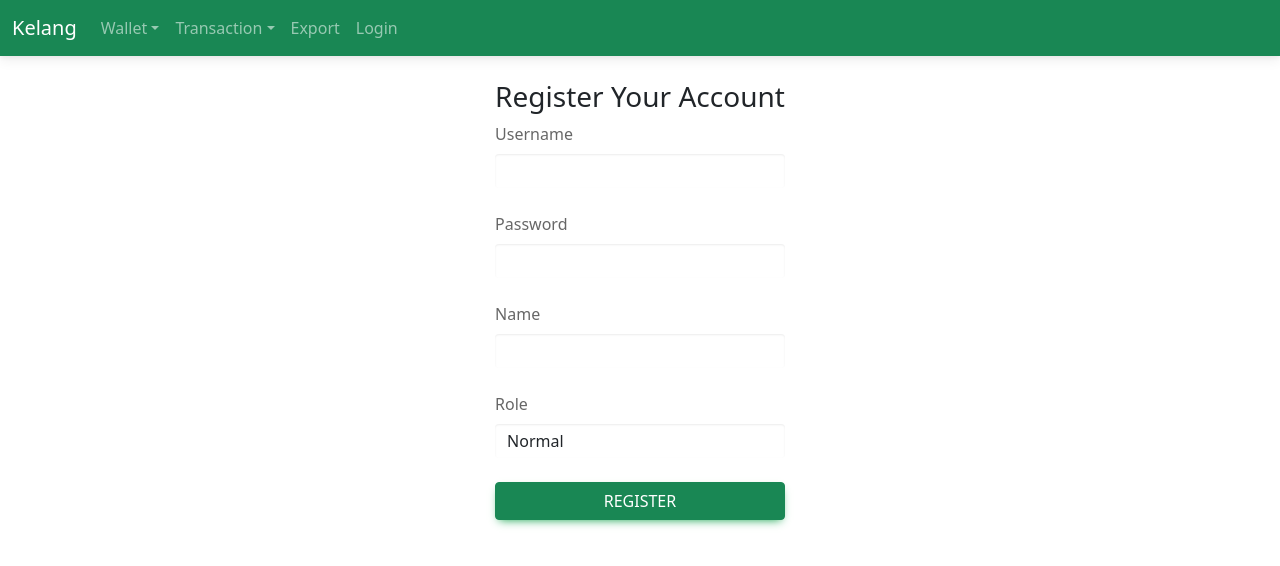
After one commit to dixonfrederick/darius-kelang, a Django app: page /auth/register/ in a window 1280 px wide. The commit adds this page. Shown: the top 566 px of the page. Run offline with Django 4.2, Linux system fonts and the light colour scheme; parts of the project's set-up code (start-up, migrations or seed data) failed here and were passed over; some libraries are stand-ins or nearby versions.

Commit message:
add fe register

```diff
--- a/authuser/models.py
+++ b/authuser/models.py
@@ -1,5 +1,6 @@
 from django.db import models
 from django.contrib.auth.models import AbstractUser
+from django.contrib.sessions.models import Session
 from django.conf import settings
 # Create your models here.
 
--- /dev/null
+++ b/authuser/templates/authuser/register.html
@@ -0,0 +1,59 @@
+{% extends "main/main.html" %} {% load static %} {% block head %}
+<link
+  href="https://cdn.jsdelivr.net/npm/bootstrap@5.1.3/dist/css/bootstrap.min.css"
+  rel="stylesheet"
+  integrity="sha384-1BmE4kWBq78iYhFldvKuhfTAU6auU8tT94WrHftjDbrCEXSU1oBoqyl2QvZ6jIW3"
+  crossorigin="anonymous"
+/>
+
+{% block meta %}
+<title>Register</title>
+{% endblock meta %} {% endblock head %} {% block content %}
+
+<div class="col d-flex justify-content-center mt-4">
+  <form action="" method="POST">
+    <h3>Register Your Account</h3>
+    {% csrf_token %}
+    <!-- Name input -->
+    <div class="form-outline mb-4">
+      <label class="form-label" for="username">Username</label>
+      <input type="text" id="username" class="form-control" name="username" />
+    </div>
+
+    <!-- Email input -->
+    <div class="form-outline mb-4">
+      <label class="form-label" for="password">Password</label>
+      <input
+        type="password"
+        id="password"
+        class="form-control"
+        name="password"
+      />
+    </div>
+
+    <!-- Name Input -->
+    <div class="form-outline mb-4">
+      <label class="form-label" for="name">Name</label>
+      <input type="text" id="name" class="form-control" name="name" />
+    </div>
+
+    <div class="form-outline mb-4">
+      <label class="form-label" for="role">Role</label>
+      <select class="form-control" id="role" name="role">
+        <option value="Normal">Normal</option>
+        <option value="Premium">Premium</option>
+      </select>
+    </div>
+
+    <button
+      type="submit"
+      class="btn btn-success btn-block mb-4"
+      id="register"
+      value="Register"
+    >
+      Register
+    </button>
+  </form>
+</div>
+
+{% endblock content %}
--- a/authuser/urls.py
+++ b/authuser/urls.py
@@ -1,8 +1,9 @@
 from django.urls import path
 from rest_framework_simplejwt.views import (
     TokenObtainPairView, TokenRefreshView)
-from .views import getBalance
+from .views import register_user
 urlpatterns = [
     path('login/', TokenObtainPairView.as_view(), name='token_obtain_pair'),
     path('login/refresh/', TokenRefreshView.as_view(), name='token_refresh'),
+    path('register/', register_user, name='register')
 ]
--- a/authuser/views.py
+++ b/authuser/views.py
@@ -14,9 +14,8 @@ from rest_framework_simplejwt.tokens import RefreshToken
 from .models import User, Transaksi
 from .serializers import UserSerializer, TransaksiSerializer
 from wallet.views import namedtuplefetchall
-
-
-# get Wallet balance
+from django.contrib import messages
+from django.contrib.auth.decorators import login_required
 ACCESS_TOKEN_GLOBAL = None
 
 
@@ -29,9 +28,30 @@ def get_tokens_for_user(user):
     }
 
 
+def register_user(request):
+    if request.method == 'GET':
+        return render(request, "authuser/register.html")
+    elif request.method == 'POST':
+        username = request.POST.get('username')
+        password = request.POST.get('password')
+        name = request.POST.get('name')
+        role = request.POST.get('role')
+        User.objects.create(
+            name=name,
+            username=username,
+            role=role,
+            password=make_password(password)
+        )
+        initWallet(username)
+        return redirect('/login/')
+
+    return render(request, "authuser/register.html")
+
+
+@login_required
 def transaksi_add(request: Request):
     if request.method == 'GET':
-        return render(request, "authuser/tambahTransaksi.html")
+        return render(request, "authuser/tambahTransaksi.html", {'balance': request.session['balance']})
     elif request.method == 'POST':
         # headers = {
         #     "Authorization": "Bearer " + ACCESS_TOKEN_GLOBAL
@@ -47,20 +67,25 @@ def transaksi_add(request: Request):
         # url = "http://localhost:8000/api/v1/transaksi/"
         # response = requests.post(url=url, data=payload, headers=headers)
         # print(response.content)
-        Transaksi.objects.create(
-            jenisTransaksi=jenisTransaksi,
-            nominal=nominal,
-            users=request.user
-        )
-        updateBalance(request.user.username, int(nominal))
+
+        allow_transaction = updateBalance(request.user.username, int(nominal))
+        if allow_transaction:
+            Transaksi.objects.create(
+                jenisTransaksi=jenisTransaksi,
+                nominal=nominal,
+                users=request.user
+            )
+        else:
+            return render(request, "authuser/tambahTransaksi.html", {'balance': request.session['balance'], 'message': 'balance kurang'})
         return redirect("/transaksi/")
-    return render(request, "authuser/tambahTransaksi.html")
+    return render(request, "authuser/tambahTransaksi.html", {'balance': request.session['balance']})
 
 
+@login_required
 def transaksi_list(request):
     json_response = Transaksi.objects.filter(users=request.user.id)
     print(json_response)
-    return render(request, "authuser/listTransaksi.html", {'Transaksi': json_response})
+    return render(request, "authuser/listTransaksi.html", {'Transaksi': json_response, 'balance': request.session['balance']})
 
 
 # class ListTransaksi(APIView):
@@ -109,13 +134,16 @@ class LoginView(APIView):
         ACCESS_TOKEN_GLOBAL = response['access']
         print(ACCESS_TOKEN_GLOBAL)
         if user is not None:
-            login(request, user)
-            message = {
-                'message': 'Login Sukses',
-                'username': request.user.username,
-                'access': ACCESS_TOKEN_GLOBAL
-            }
-            return redirect('/')
+            if user.is_active:
+                login(request, user)
+                request.session['balance'] = getBalance(request.user.username)
+                message = {
+                    'message': 'Login Sukses',
+                    'username': request.user.username,
+                    'access': ACCESS_TOKEN_GLOBAL
+                }
+                messages.success(request, "Login Sukses")
+                return redirect('/')
         else:
             message = {
                 'message': "Username atau password invalid"
@@ -139,11 +167,14 @@ def updateBalance(username: str, nominal: int):
     cursor = connection.cursor()
     cursor.execute("SET search_path TO postgres,public")
     user_balance = int(getBalance(username))
-
+    allow_transaction = False
     if (nominal <= user_balance):
         new_balance = user_balance - nominal
         cursor.execute("""UPDATE wallet SET balance={0} WHERE userid='{1}';""".format(
             new_balance, username))
+        allow_transaction = True
+        return allow_transaction
+    return allow_transaction
 
 
 # init balance saat buat user baru
--- a/kelang/settings.py
+++ b/kelang/settings.py
@@ -151,7 +151,7 @@ STATIC_URL = 'static/'
 # https://docs.djangoproject.com/en/4.1/ref/settings/#default-auto-field
 
 DEFAULT_AUTO_FIELD = 'django.db.models.BigAutoField'
-
+LOGIN_URL = "/login/"
 PROJECT_DIR = os.path.dirname(os.path.abspath(__file__))
 STATICFILES_DIRS = [os.path.join(BASE_DIR, 'static')]
 STATIC_ROOT = os.path.join(BASE_DIR, 'staticfiles')
--- a/main/templates/main/main.html
+++ b/main/templates/main/main.html
@@ -1,72 +1,44 @@
 {% load static %}
 <!DOCTYPE html>
 <html lang="en">
+
 <head>
   <meta charset="UTF-8" />
   <meta name="viewport" content="width=device-width, initial-scale=1.0" />
   <link rel="stylesheet" href="{% static 'css/style.css' %}" />
-    <link
-      href="https://cdnjs.cloudflare.com/ajax/libs/mdb-ui-kit/6.0.1/mdb.min.css"
-      rel="stylesheet"
-    />
+  <link href="https://cdnjs.cloudflare.com/ajax/libs/mdb-ui-kit/6.0.1/mdb.min.css" rel="stylesheet" />
   <script src="https://code.jquery.com/jquery-1.11.0.min.js"></script>
   <script src="https://code.jquery.com/jquery-migrate-1.2.1.min.js"></script>
   <script src="https://ajax.googleapis.com/ajax/libs/jquery/3.6.0/jquery.min.js"></script>
-    <script
-      src="https://cdn.jsdelivr.net/npm/bootstrap@5.1.3/dist/js/bootstrap.bundle.min.js"
+  <script src="https://cdn.jsdelivr.net/npm/bootstrap@5.1.3/dist/js/bootstrap.bundle.min.js"
     integrity="sha384-ka7Sk0Gln4gmtz2MlQnikT1wXgYsOg+OMhuP+IlRH9sENBO0LRn5q+8nbTov4+1p"
-      crossorigin="anonymous"
-    ></script>
-    <link
-      href="https://cdn.jsdelivr.net/npm/bootstrap@5.1.3/dist/css/bootstrap.min.css"
-      rel="stylesheet"
-      integrity="sha384-1BmE4kWBq78iYhFldvKuhfTAU6auU8tT94WrHftjDbrCEXSU1oBoqyl2QvZ6jIW3"
-      crossorigin="anonymous"
-    />
+    crossorigin="anonymous"></script>
+  <link href="https://cdn.jsdelivr.net/npm/bootstrap@5.1.3/dist/css/bootstrap.min.css" rel="stylesheet"
+    integrity="sha384-1BmE4kWBq78iYhFldvKuhfTAU6auU8tT94WrHftjDbrCEXSU1oBoqyl2QvZ6jIW3" crossorigin="anonymous" />
   {% block meta %}{% endblock meta %}
 </head>
+
 <body>
   <nav class="navbar navbar-expand-sm navbar-dark bg-success">
     <div class="container-fluid">
       <a href="/" class="navbar-brand">Kelang</a>
-        <button
-          type="button"
-          class="navbar-toggler"
-          data-bs-toggle="collapse"
-          data-bs-target="#navbarCollapse"
-        >
+      <button type="button" class="navbar-toggler" data-bs-toggle="collapse" data-bs-target="#navbarCollapse">
         <span class="navbar-toggler-icon"></span>
       </button>
       <div id="navbarCollapse" class="collapse navbar-collapse">
         <ul class="nav navbar-nav">
           <li class="nav-item dropdown">
-              <a
-                href="#"
-                class="nav-link dropdown-toggle"
-                data-bs-toggle="dropdown"
-                >Wallet</a
-              >
+            <a href="#" class="nav-link dropdown-toggle" data-bs-toggle="dropdown">Wallet</a>
             <div class="dropdown-menu">
-                <a href="/wallet/listwallet" class="dropdown-item"
-                  >List Wallet</a
-                >
-                <a href="/wallet/createwallet" class="dropdown-item"
-                  >Create Wallet</a
-                >
+              <a href="/wallet/listwallet" class="dropdown-item">List Wallet</a>
+              <a href="/wallet/createwallet" class="dropdown-item">Create Wallet</a>
             </div>
           </li>
           <li class="nav-item dropdown">
-              <a
-                href="#"
-                class="nav-link dropdown-toggle"
-                data-bs-toggle="dropdown"
-                >Transaction</a
-              >
+            <a href="#" class="nav-link dropdown-toggle" data-bs-toggle="dropdown">Transaction</a>
             <div class="dropdown-menu">
               <a href="/transaksi/" class="dropdown-item">My Transaction</a>
-                <a href="/transaksi/tambah/" class="dropdown-item"
-                  >Create Transaction</a
-                >
+              <a href="/transaksi/tambah/" class="dropdown-item">Create Transaction</a>
             </div>
           </li>
           <li class="nav-item">
@@ -85,11 +57,26 @@
       </div>
     </div>
   </nav>
-    <div class="mainbox container-fluid">
+
+  <div class="container mt-4">
     {% if user.is_authenticated %}
-      <h3>Welcome {{ user.username }}</h3>
-      {% endif %} {% block content %} {% endblock content %}
+    <div class="card" style="width: 25rem">
+      <div class="card-body">
+        <h5 class="card-title">
+
+          Welcome {{ user.username }}
+
+        </h5>
+        <h6 class="card-subtitle mb-2 text-muted">Your Balance</h6>
+        <p class="card-text">
+        <h2>Rp.{{ balance }},000</h2>
+        </p>
+      </div>
+    </div>
+    {% endif %}
+    {% block content %} {% endblock content %}
   </div>
   {% block scriptTambahan %} {% endblock scriptTambahan %}
 </body>
+
 </html>
```
Also changed, not shown: authuser/templates/authuser/listTransaksi.html (+8 -12 lines), authuser/templates/authuser/login.html (+7 -7 lines), authuser/templates/authuser/tambahTransaksi.html (+8 -22 lines), export/views.py (+6 -3 lines), main/views.py (+6 -1 lines), wallet/views.py (+7 -3 lines), 1 other file. Lines whose indentation alone changed are shown as unchanged.
